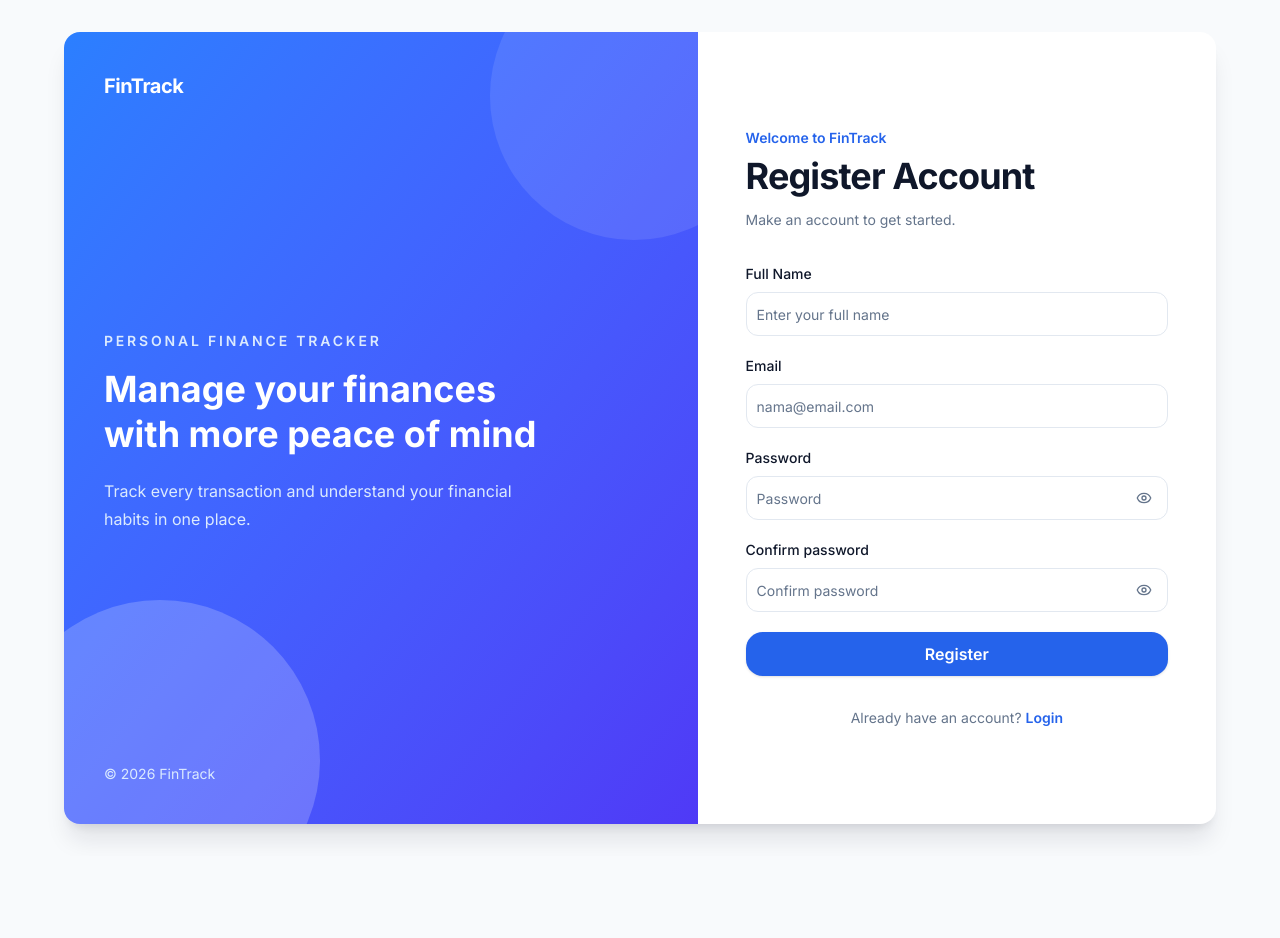
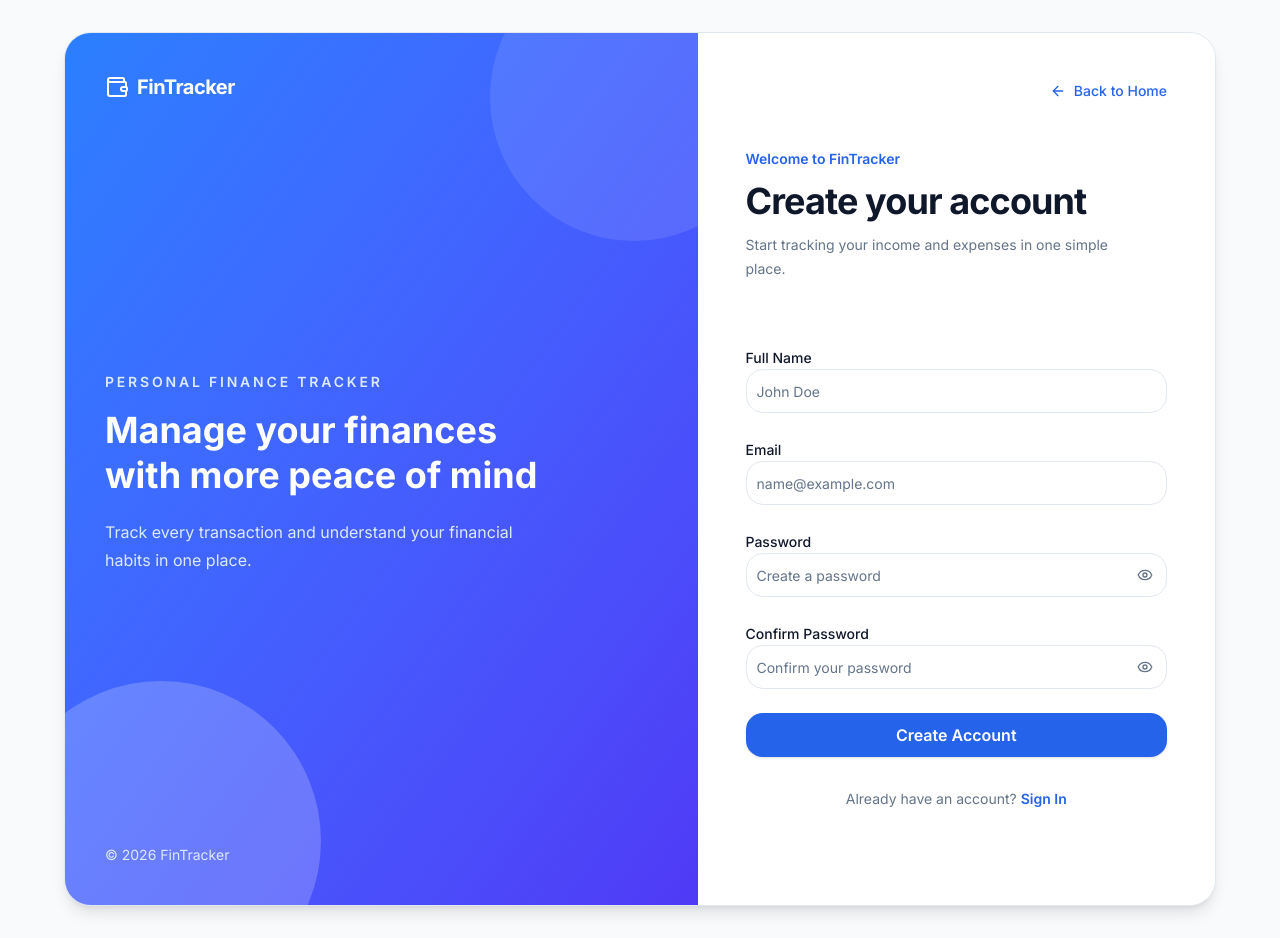
Before and after one commit to Adrianzky10/personal-finance-tracker, a Next.js app: page /register in a window 1280 px wide. Before the commit the page ends 856 px from the top, so only its background shows below. Built offline with nearby package versions, Linux system fonts and the light colour scheme; no server answers.

Commit message:
feat(design): refactor design layout

```diff
--- a/src/app/(auth)/layout.tsx
+++ b/src/app/(auth)/layout.tsx
@@ -1,5 +1,6 @@
 import type { ReactNode } from "react";
 import Link from "next/link";
+import { ArrowLeftIcon, Wallet, WalletMinimal } from "lucide-react";
 
 type AuthLayoutProps = Readonly<{
   children: ReactNode;
@@ -7,17 +8,19 @@ type AuthLayoutProps = Readonly<{
 
 export default function AuthLayout({ children }: AuthLayoutProps) {
   return (
-    <main className="min-h-screen px-4 py-6 sm:px-6 lg:p-8">
-      <div className="mx-auto grid min-h-[calc(100vh-3rem)] max-w-6xl overflow-hidden rounded-card bg-surface shadow-xl shadow-foreground/10 lg:grid-cols-[1.1fr_0.9fr]">
+    <main className="min-h-screen bg-background px-4 py-6 sm:px-6 lg:p-8">
+      <div className="mx-auto grid min-h-[calc(100vh-3rem)] max-w-6xl overflow-hidden rounded-3xl border border-border bg-card shadow-lg lg:grid-cols-[1.1fr_0.9fr]">
+        {/* LEFT SECTION (Tetap) */}
         <section className="relative hidden overflow-hidden bg-linear-to-br from-blue-500 to-indigo-600 p-10 text-primary-foreground lg:flex lg:flex-col lg:justify-between">
           <div className="absolute -right-20 -top-20 size-72 rounded-full bg-primary-foreground/10" />
           <div className="absolute -bottom-24 -left-16 size-80 rounded-full bg-primary-foreground/20" />
 
           <Link
             href="/"
-            className="relative w-fit text-xl font-bold tracking-tight"
+            className="relative flex items-center gap-2 w-fit text-xl font-bold tracking-tight"
           >
-            FinTrack
+            <Wallet />
+            FinTracker
           </Link>
 
           <div className="relative max-w-md">
@@ -36,17 +39,31 @@ export default function AuthLayout({ children }: AuthLayoutProps) {
           </div>
 
           <p className="relative text-sm text-blue-100">
-            © {new Date().getFullYear()} FinTrack
+            © {new Date().getFullYear()} FinTracker
           </p>
         </section>
 
-        <section className="flex min-h-full flex-col p-6 sm:p-10 lg:p-12">
-          <Link
-            href="/"
-            className="w-fit text-lg font-bold tracking-tight text-brand lg:hidden"
-          >
-            FinTrack
-          </Link>
+        {/* RIGHT SECTION */}
+        <section className="flex min-h-full flex-col bg-card p-6 sm:p-10 lg:p-12">
+          <div className="flex items-center justify-between">
+            <Link href="/" className="flex w-fit items-center gap-2 lg:hidden">
+              <div className="flex h-10 w-10 items-center justify-center rounded-xl bg-primary text-primary-foreground">
+                <Wallet className="h-5 w-5" />
+              </div>
+
+              <span className="text-lg font-bold tracking-tight text-foreground">
+                FinTracker
+              </span>
+            </Link>
+
+            <Link
+              href="/"
+              className="inline-flex items-center gap-2 text-sm font-medium text-primary transition-colors hover:text-primary/80 lg:justify-end lg:w-full"
+            >
+              <ArrowLeftIcon className="h-4 w-4" />
+              Back to Home
+            </Link>
+          </div>
 
           <div className="mx-auto flex w-full max-w-md flex-1 flex-col justify-center py-12">
             {children}
--- a/src/app/(auth)/login/page.tsx
+++ b/src/app/(auth)/login/page.tsx
@@ -4,27 +4,30 @@ import Link from "next/link";
 export default function LoginPage() {
   return (
     <>
-      <div>
-        <p className="text-sm font-semibold text-brand">Welcome back</p>
+      <div className="space-y-3">
+        <p className="text-sm font-semibold text-primary">Welcome back</p>
 
-        <h1 className="mt-2 text-3xl font-bold tracking-tight text-text-primary sm:text-4xl">
+        <h1 className="text-3xl font-bold tracking-tight text-foreground sm:text-4xl">
           Sign in to your account
         </h1>
 
-        <p className="mt-3 text-sm leading-6 text-text-secondary">
-          Enter your email and password to continue.
+        <p className="max-w-sm text-sm leading-6 text-muted-foreground">
+          Enter your email and password to continue to your FinTracker
+          dashboard.
         </p>
       </div>
 
-      <LoginForm />
+      <div className="mt-8">
+        <LoginForm />
+      </div>
 
-      <p className="mt-8 text-center text-sm text-text-secondary">
+      <p className="mt-8 text-center text-sm text-muted-foreground">
         Don&apos;t have an account?{" "}
         <Link
           href="/register"
-          className="font-semibold text-brand transition hover:text-brand-hover"
+          className="font-semibold text-primary transition-colors hover:text-primary/80"
         >
-          Register
+          Create an account
         </Link>
       </p>
     </>
--- a/src/app/(auth)/register/page.tsx
+++ b/src/app/(auth)/register/page.tsx
@@ -4,27 +4,31 @@ import Link from "next/link";
 const RegisterPage = () => {
   return (
     <>
-      <div>
-        <p className="text-sm font-semibold text-brand">Welcome to FinTrack</p>
+      <div className="space-y-3">
+        <p className="text-sm font-semibold text-primary">
+          Welcome to FinTracker
+        </p>
 
-        <h1 className="mt-2 text-3xl font-bold tracking-tight text-text-primary sm:text-4xl">
-          Register Account
+        <h1 className="text-3xl font-bold tracking-tight text-foreground sm:text-4xl">
+          Create your account
         </h1>
 
-        <p className="mt-3 text-sm leading-6 text-text-secondary">
-          Make an account to get started.
+        <p className="max-w-sm text-sm leading-6 text-muted-foreground">
+          Start tracking your income and expenses in one simple place.
         </p>
       </div>
 
-      <RegisterForm />
+      <div className="mt-8">
+        <RegisterForm />
+      </div>
 
-      <p className="mt-8 text-center text-sm text-text-secondary">
+      <p className="mt-8 text-center text-sm text-muted-foreground">
         Already have an account?{" "}
         <Link
           href="/login"
-          className="font-semibold text-brand transition hover:text-brand-hover"
+          className="font-semibold text-primary transition-colors hover:text-primary/80"
         >
-          Login
+          Sign In
         </Link>
       </p>
     </>
--- a/src/app/globals.css
+++ b/src/app/globals.css
@@ -1,6 +1,10 @@
 @import "tailwindcss";
 @import "tw-animate-css";
 @import "shadcn/tailwind.css";
+
+html {
+  scroll-behavior: smooth;
+}
 
 @custom-variant dark (&:is(.dark *));
 
--- a/src/components/auth/LoginForm/LoginForm.tsx
+++ b/src/components/auth/LoginForm/LoginForm.tsx
@@ -1,10 +1,12 @@
 "use client";
 
+import { Eye, EyeOff } from "lucide-react";
+
 import { Button } from "@/components/ui/button";
+import { Input } from "@/components/ui/input";
+import { Spinner } from "@/components/ui/spinner";
+
 import { useLogin } from "./useLogin";
-import { Input } from "@/components/ui/input";
-import { Eye, EyeOff } from "lucide-react";
-import { Spinner } from "@/components/ui/spinner";
 
 export function LoginForm() {
   const {
@@ -15,13 +17,12 @@ export function LoginForm() {
     togglePasswordVisibility,
     isPendingLogin,
   } = useLogin();
+
   return (
-    <form className="mt-8 space-y-5" onSubmit={onSubmit}>
-      <div>
-        <label
-          htmlFor="email"
-          className="mb-2 block text-sm font-medium text-text-primary"
-        >
+    <form onSubmit={onSubmit} className="mt-8 space-y-6">
+      {/* Email */}
+      <div className="space-y-2">
+        <label htmlFor="email" className="text-sm font-medium text-foreground">
           Email
         </label>
 
@@ -29,35 +30,46 @@ export function LoginForm() {
           id="email"
           type="email"
           autoComplete="email"
-          placeholder="nama@email.com"
-          className="h-11"
-          aria-invalid={Boolean(errors.email)}
+          placeholder="name@example.com"
+          aria-invalid={!!errors.email}
+          className="h-11 rounded-xl"
           {...register("email")}
         />
 
         {errors.email?.message && (
-          <p className="mt-2 text-sm text-destructive" role="alert">
+          <p role="alert" className="text-sm text-destructive">
             {errors.email.message}
           </p>
         )}
       </div>
 
-      <div>
-        <label
-          htmlFor="password"
-          className="mb-2 block text-sm font-medium text-text-primary"
-        >
-          Password
-        </label>
+      {/* Password */}
+      <div className="space-y-2">
+        <div className="flex items-center justify-between">
+          <label
+            htmlFor="password"
+            className="text-sm font-medium text-foreground"
+          >
+            Password
+          </label>
+
+          <Button
+            type="button"
+            variant="link"
+            className="h-auto p-0 text-xs text-primary"
+          >
+            Forgot Password?
+          </Button>
+        </div>
 
         <div className="relative">
           <Input
             id="password"
             type={isVisiblePassword ? "text" : "password"}
-            autoComplete="new-password"
-            placeholder="Password"
-            className="h-11 pr-12"
-            aria-invalid={Boolean(errors.password)}
+            autoComplete="current-password"
+            placeholder="Enter your password"
+            aria-invalid={!!errors.password}
+            className="h-11 rounded-xl pr-12"
             {...register("password")}
           />
 
@@ -65,28 +77,40 @@ export function LoginForm() {
             type="button"
             variant="ghost"
             size="icon"
-            className="absolute right-1 top-1/2 -translate-y-1/2 text-text-secondary hover:text-text-primary"
             onClick={togglePasswordVisibility}
+            className="absolute right-1 top-1/2 h-9 w-9 -translate-y-1/2 rounded-lg text-muted-foreground hover:text-foreground"
             aria-label={isVisiblePassword ? "Hide password" : "Show password"}
           >
-            {isVisiblePassword ? <EyeOff /> : <Eye />}
+            {isVisiblePassword ? (
+              <EyeOff className="h-4 w-4" />
+            ) : (
+              <Eye className="h-4 w-4" />
+            )}
           </Button>
         </div>
 
         {errors.password?.message && (
-          <p className="mt-2 text-sm text-destructive" role="alert">
+          <p role="alert" className="text-sm text-destructive">
             {errors.password.message}
           </p>
         )}
       </div>
 
+      {/* Submit */}
       <Button
         type="submit"
         size="lg"
-        className="w-full"
+        className="h-11 w-full rounded-xl font-semibold"
         disabled={isPendingLogin}
       >
-        {isPendingLogin ? <Spinner /> : "Login"}
+        {isPendingLogin ? (
+          <>
+            <Spinner className="mr-2 h-4 w-4" />
+            Signing In...
+          </>
+        ) : (
+          "Sign In"
+        )}
       </Button>
     </form>
   );
--- a/src/components/auth/RegisterForm/RegisterForm.tsx
+++ b/src/components/auth/RegisterForm/RegisterForm.tsx
@@ -1,10 +1,12 @@
 "use client";
 
+import { Eye, EyeOff } from "lucide-react";
+
 import { Button } from "@/components/ui/button";
-import { useRegister } from "./useRegister";
-import { Eye, EyeOff } from "lucide-react";
 import { Input } from "@/components/ui/input";
 import { Spinner } from "@/components/ui/spinner";
+
+import { useRegister } from "./useRegister";
 
 const RegisterForm = () => {
   const {
@@ -17,12 +19,10 @@ const RegisterForm = () => {
   } = useRegister();
 
   return (
-    <form className="mt-8 space-y-5" onSubmit={onSubmit}>
-      <div>
-        <label
-          htmlFor="name"
-          className="mb-2 block text-sm font-medium text-text-primary"
-        >
+    <form onSubmit={onSubmit} className="mt-8 space-y-6">
+      {/* Full Name */}
+      <div className="space-y-2">
+        <label htmlFor="name" className="text-sm font-medium text-foreground">
           Full Name
         </label>
 
@@ -30,24 +30,22 @@ const RegisterForm = () => {
           id="name"
           type="text"
           autoComplete="name"
-          placeholder="Enter your full name"
-          className="h-11"
-          aria-invalid={Boolean(errors.name)}
+          placeholder="John Doe"
+          className="h-11 rounded-xl"
+          aria-invalid={!!errors.name}
           {...register("name")}
         />
 
         {errors.name?.message && (
-          <p className="mt-2 text-sm text-destructive" role="alert">
+          <p role="alert" className="text-sm text-destructive">
             {errors.name.message}
           </p>
         )}
       </div>
 
-      <div>
-        <label
-          htmlFor="email"
-          className="mb-2 block text-sm font-medium text-text-primary"
-        >
+      {/* Email */}
+      <div className="space-y-2">
+        <label htmlFor="email" className="text-sm font-medium text-foreground">
           Email
         </label>
 
@@ -55,23 +53,24 @@ const RegisterForm = () => {
           id="email"
           type="email"
           autoComplete="email"
-          placeholder="nama@email.com"
-          className="h-11"
-          aria-invalid={Boolean(errors.email)}
+          placeholder="name@example.com"
+          className="h-11 rounded-xl"
+          aria-invalid={!!errors.email}
           {...register("email")}
         />
 
         {errors.email?.message && (
-          <p className="mt-2 text-sm text-destructive" role="alert">
+          <p role="alert" className="text-sm text-destructive">
             {errors.email.message}
           </p>
         )}
       </div>
 
-      <div>
+      {/* Password */}
+      <div className="space-y-2">
         <label
           htmlFor="password"
-          className="mb-2 block text-sm font-medium text-text-primary"
+          className="text-sm font-medium text-foreground"
         >
           Password
         </label>
@@ -81,9 +80,9 @@ const RegisterForm = () => {
             id="password"
             type={visiblePassword.password ? "text" : "password"}
             autoComplete="new-password"
-            placeholder="Password"
-            className="h-11 pr-12"
-            aria-invalid={Boolean(errors.password)}
+            placeholder="Create a password"
+            className="h-11 rounded-xl pr-12"
+            aria-invalid={!!errors.password}
             {...register("password")}
           />
 
@@ -91,29 +90,34 @@ const RegisterForm = () => {
             type="button"
             variant="ghost"
             size="icon"
-            className="absolute right-1 top-1/2 -translate-y-1/2 text-text-secondary hover:text-text-primary"
             onClick={() => togglePasswordVisibility("password")}
+            className="absolute right-1 top-1/2 h-9 w-9 -translate-y-1/2 rounded-lg text-muted-foreground hover:text-foreground"
             aria-label={
               visiblePassword.password ? "Hide password" : "Show password"
             }
           >
-            {visiblePassword.password ? <EyeOff /> : <Eye />}
+            {visiblePassword.password ? (
+              <EyeOff className="h-4 w-4" />
+            ) : (
+              <Eye className="h-4 w-4" />
+            )}
           </Button>
         </div>
 
         {errors.password?.message && (
-          <p className="mt-2 text-sm text-destructive" role="alert">
+          <p role="alert" className="text-sm text-destructive">
             {errors.password.message}
           </p>
         )}
       </div>
 
-      <div>
+      {/* Confirm Password */}
+      <div className="space-y-2">
         <label
           htmlFor="confirmPassword"
-          className="mb-2 block text-sm font-medium text-text-primary"
+          className="text-sm font-medium text-foreground"
         >
-          Confirm password
+          Confirm Password
         </label>
 
         <div className="relative">
@@ -121,9 +125,9 @@ const RegisterForm = () => {
             id="confirmPassword"
             type={visiblePassword.confirmPassword ? "text" : "password"}
             autoComplete="new-password"
-            placeholder="Confirm password"
-            className="h-11 pr-12"
-            aria-invalid={Boolean(errors.confirmPassword)}
+            placeholder="Confirm your password"
+            className="h-11 rounded-xl pr-12"
+            aria-invalid={!!errors.confirmPassword}
             {...register("confirmPassword")}
           />
 
@@ -131,32 +135,44 @@ const RegisterForm = () => {
             type="button"
             variant="ghost"
             size="icon"
-            className="absolute right-1 top-1/2 -translate-y-1/2 text-text-secondary hover:text-text-primary"
             onClick={() => togglePasswordVisibility("confirmPassword")}
+            className="absolute right-1 top-1/2 h-9 w-9 -translate-y-1/2 rounded-lg text-muted-foreground hover:text-foreground"
             aria-label={
               visiblePassword.confirmPassword
                 ? "Hide password"
                 : "Show password"
             }
           >
-            {visiblePassword.confirmPassword ? <EyeOff /> : <Eye />}
+            {visiblePassword.confirmPassword ? (
+              <EyeOff className="h-4 w-4" />
+            ) : (
+              <Eye className="h-4 w-4" />
+            )}
           </Button>
         </div>
 
         {errors.confirmPassword?.message && (
-          <p className="mt-2 text-sm text-destructive" role="alert">
+          <p role="alert" className="text-sm text-destructive">
             {errors.confirmPassword.message}
           </p>
         )}
       </div>
 
+      {/* Submit */}
       <Button
         type="submit"
         size="lg"
-        className="w-full"
+        className="h-11 w-full rounded-xl font-semibold"
         disabled={isPendingRegister}
       >
-        {isPendingRegister ? <Spinner /> : "Register"}
+        {isPendingRegister ? (
+          <>
+            <Spinner className="mr-2 h-4 w-4" />
+            Creating Account...
+          </>
+        ) : (
+          "Create Account"
+        )}
       </Button>
     </form>
   );
--- a/src/components/dashboard/Navigation/Navigation.tsx
+++ b/src/components/dashboard/Navigation/Navigation.tsx
@@ -14,21 +14,21 @@ import {
   Settings,
   Tags,
   User,
-  WalletMinimal,
+  Wallet,
 } from "lucide-react";
 import Link from "next/link";
 
 const Navigation = () => {
   return (
     <header className="sticky top-0 z-40 border-b border-border bg-background/80 backdrop-blur-xl">
-      <div className="mx-auto flex h-16 max-w-7xl items-center justify-between px-6">
+      <div className="mx-auto flex h-18 max-w-7xl items-center justify-between px-6">
         {/* Logo */}
         <Link className="flex items-center gap-3" href={"/"}>
           <div className="flex h-10 w-10 items-center justify-center rounded-xl bg-primary text-primary-foreground shadow-sm">
-            <WalletMinimal className="h-5 w-5" />
+            <Wallet className="h-5 w-5" />
           </div>
 
-          <span className="text-lg font-bold tracking-tight">FinTracker</span>
+          <span className="text-xl font-bold tracking-tight">FinTracker</span>
         </Link>
 
         {/* Navigation */}
--- a/src/components/landing-page/Footer.tsx
+++ b/src/components/landing-page/Footer.tsx
@@ -41,7 +41,7 @@ export default function Footer() {
 
               <li>
                 <Link
-                  href="#"
+                  href="/dashboard"
                   className="text-sm text-muted-foreground transition-colors hover:text-foreground"
                 >
                   Dashboard
@@ -50,7 +50,7 @@ export default function Footer() {
 
               <li>
                 <Link
-                  href="#"
+                  href="/categories"
                   className="text-sm text-muted-foreground transition-colors hover:text-foreground"
                 >
                   Categories
--- a/src/components/landing-page/HeroSection.tsx
+++ b/src/components/landing-page/HeroSection.tsx
@@ -1,5 +1,5 @@
 import Link from "next/link";
-import { ArrowRight, PlayCircle, Sparkles } from "lucide-react";
+import { ArrowRight, PlayCircle, Wallet } from "lucide-react";
 
 import { Button } from "@/components/ui/button";
 
@@ -14,7 +14,7 @@ export default function HeroSection() {
       <div className="mx-auto flex max-w-7xl flex-col items-center px-6 pb-24 pt-20 text-center lg:pt-28">
         {/* Badge */}
         <div className="mb-6 inline-flex items-center gap-2 rounded-full border border-border bg-secondary px-4 py-2 text-sm font-medium text-secondary-foreground">
-          <Sparkles className="h-4 w-4" />
+          <Wallet className="h-4 w-4" />
           Personal Finance Tracker
         </div>
 
--- a/src/components/shared/ModeToggle.tsx
+++ b/src/components/shared/ModeToggle.tsx
@@ -16,8 +16,8 @@ export default function ModeToggle() {
       aria-label="Toggle theme"
       onClick={() => setTheme(resolvedTheme === "dark" ? "light" : "dark")}
     >
-      <Sun className="h-[1.2rem] w-[1.2rem] rotate-0 scale-100 transition-all dark:-rotate-90 dark:scale-0" />
-      <Moon className="absolute h-[1.2rem] w-[1.2rem] rotate-90 scale-0 transition-all dark:rotate-0 dark:scale-100" />
+      <Moon className="h-[1.2rem] w-[1.2rem] rotate-0 scale-125 transition-all dark:-rotate-90 dark:scale-0" />
+      <Sun className="absolute h-[1.2rem] w-[1.2rem] rotate-90 scale-0 transition-all dark:rotate-0 dark:scale-125" />
     </Button>
   );
 }
```
Also changed, not shown: src/app/(dashboard)/categories/page.tsx (+7 -0 lines), src/components/landing-page/Navbar.tsx (+11 -1 lines).
